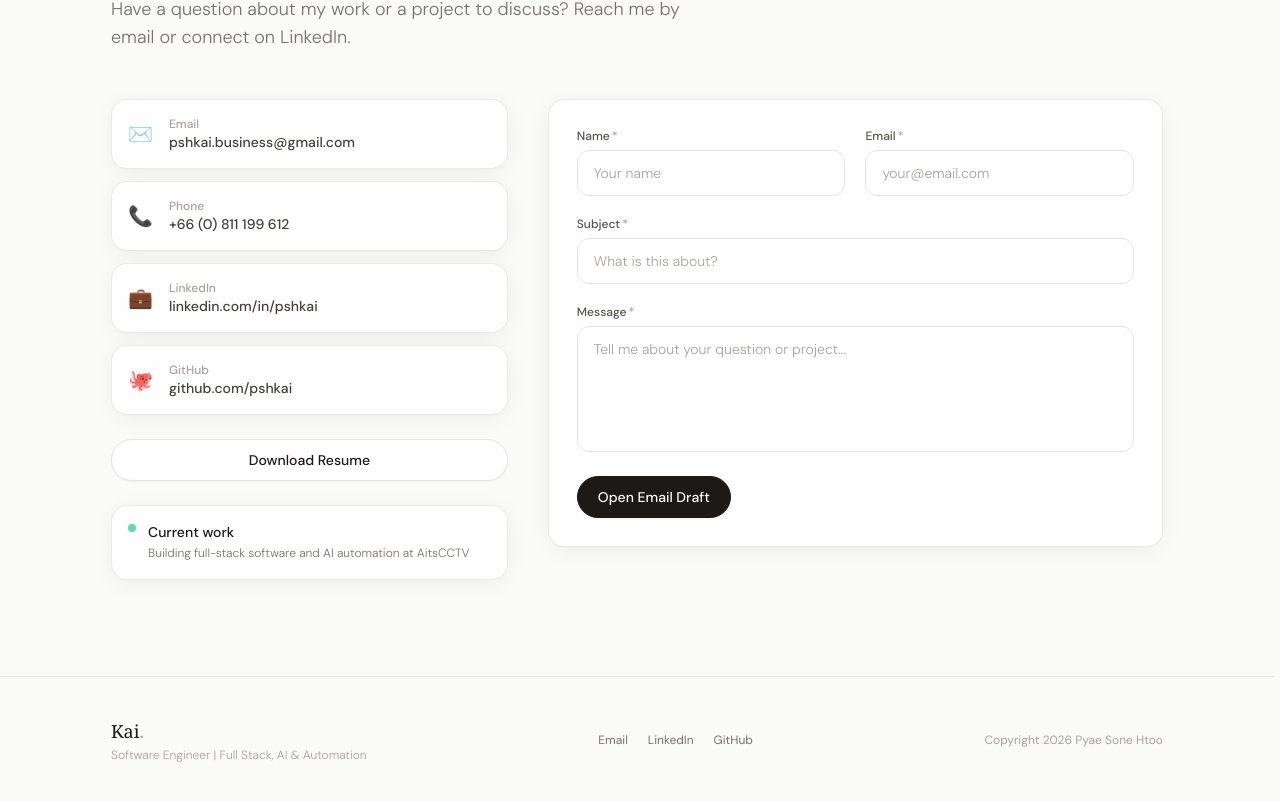
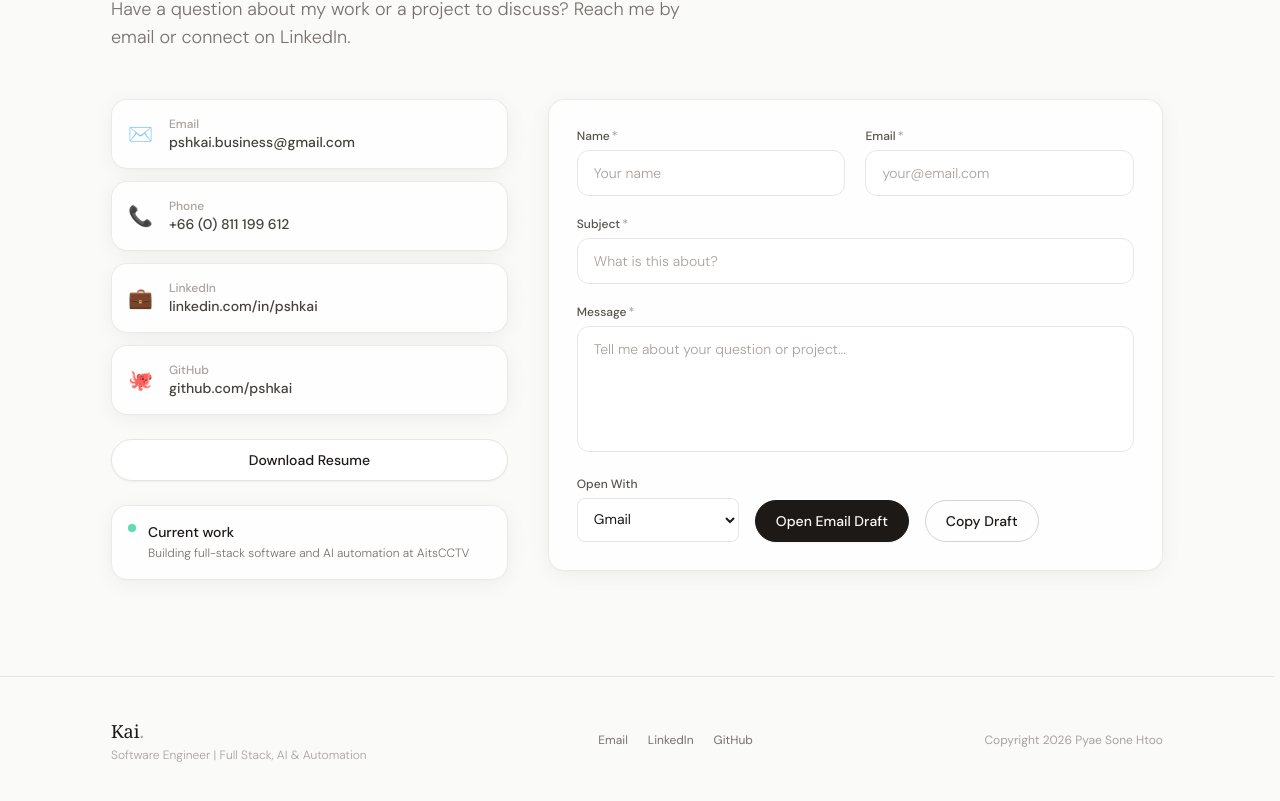
Before and after one commit to pshkai/portfolio, a Next.js app: page /portfolio/ in a window 1280 px wide. Shown: the part 3859-4660 px from the top of the page. Built offline with nearby package versions, Linux system fonts and the light colour scheme; a web font is replaced by a local one.

Commit message:
Open contact drafts through Gmail and verify latest CV download

```diff
--- a/src/components/sections/Contact.tsx
+++ b/src/components/sections/Contact.tsx
@@ -48,15 +48,40 @@ const contactLinks = [
 
 export function Contact() {
   const [form, setForm] = useState<FormState>({ name: "", email: "", subject: "", message: "" });
+  const [draftProvider, setDraftProvider] = useState("gmail");
+  const [copyStatus, setCopyStatus] = useState("");
 
   function handleChange(e: React.ChangeEvent<HTMLInputElement | HTMLTextAreaElement>) {
+    setCopyStatus("");
     setForm((prev) => ({ ...prev, [e.target.name]: e.target.value }));
   }
 
   function handleSubmit(e: React.FormEvent) {
     e.preventDefault();
     const body = `${form.message}\n\nFrom: ${form.name}\nReply to: ${form.email}`;
-    window.location.href = `mailto:${contactInfo.email}?subject=${encodeURIComponent(form.subject)}&body=${encodeURIComponent(body)}`;
+    if (draftProvider === "gmail") {
+      const query = new URLSearchParams({
+        view: "cm",
+        tf: "cm",
+        to: contactInfo.email,
+        su: form.subject,
+        body,
+      });
+      const composeUrl = `https://mail.google.com/mail/?${query}`;
+      const signInQuery = new URLSearchParams({ service: "mail", continue: composeUrl });
+      window.open(`https://accounts.google.com/AccountChooser?${signInQuery}`, "_blank", "noopener,noreferrer");
+    } else {
+      window.location.href = `mailto:${contactInfo.email}?subject=${encodeURIComponent(form.subject)}&body=${encodeURIComponent(body)}`;
+    }
+  }
+
+  async function copyDraft() {
+    try {
+      await navigator.clipboard.writeText(`To: ${contactInfo.email}\nSubject: ${form.subject}\n\n${form.message}\n\nFrom: ${form.name}\nReply to: ${form.email}`);
+      setCopyStatus("Draft copied.");
+    } catch {
+      setCopyStatus("Could not copy the draft. Please try again.");
+    }
   }
 
   return (
@@ -119,9 +144,19 @@ export function Contact() {
                   </div>
                   <Field label="Subject" id="subject" placeholder="What is this about?" value={form.subject} onChange={handleChange} required />
                   <Field label="Message" id="message" placeholder="Tell me about your question or project..." value={form.message} onChange={handleChange} required textarea rows={5} />
-                  <div className="flex items-center justify-between gap-4 pt-1">
+                  <div className="flex flex-col sm:flex-row sm:flex-wrap sm:items-end gap-4 pt-1">
+                    <div className="flex flex-col gap-1.5">
+                      <label htmlFor="draft-provider" className="text-xs font-medium text-stone-600 dark:text-stone-300">Open With</label>
+                      <select id="draft-provider" value={draftProvider} onChange={event => setDraftProvider(event.target.value)}
+                        className="min-h-11 rounded-lg border border-stone-200 bg-white px-3 text-sm text-stone-900 focus-visible:outline focus-visible:outline-2 focus-visible:outline-stone-500 dark:border-stone-700 dark:bg-stone-950 dark:text-stone-100">
+                        <option value="gmail">Gmail</option>
+                        <option value="email-app">Default Email App</option>
+                      </select>
+                    </div>
                     <Button type="submit" variant="primary" size="md">Open Email Draft</Button>
+                    <Button type="button" variant="outline" size="md" onClick={copyDraft}>Copy Draft</Button>
                   </div>
+                  {copyStatus && <p role="status" className="text-sm text-stone-600 dark:text-stone-300">{copyStatus}</p>}
                 </form>
             </div>
           </motion.div>
--- a/src/data/contact.ts
+++ b/src/data/contact.ts
@@ -5,7 +5,7 @@ export const contactInfo = {
   phone: "+66 (0) 811 199 612",
   linkedin: "https://linkedin.com/in/pshkai",
   github: "https://github.com/pshkai",
-  resume: "/portfolio/resume.pdf",
+  resume: "/portfolio/resume.pdf?v=39270e7d9792",
   location: "Bangkok, Thailand",
   availability: "Building full-stack software and AI automation at AitsCCTV",
 };
```
